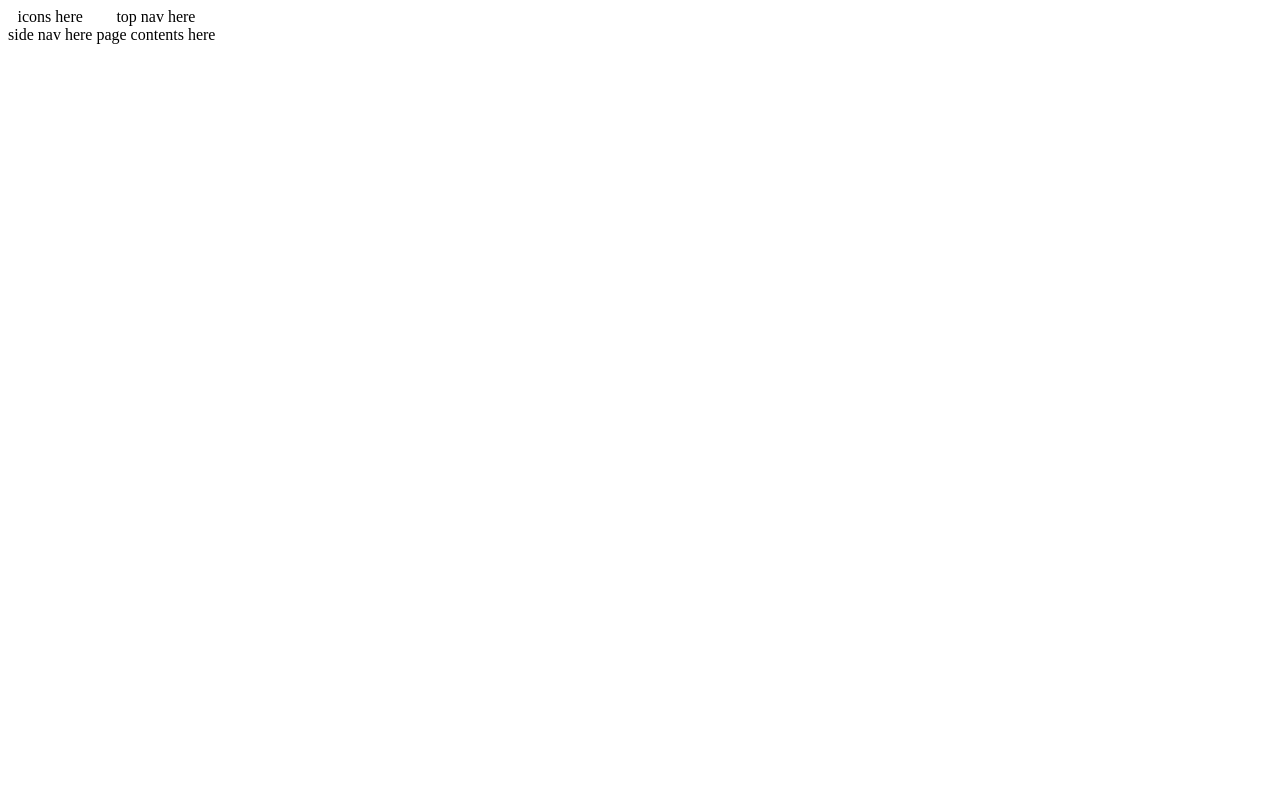
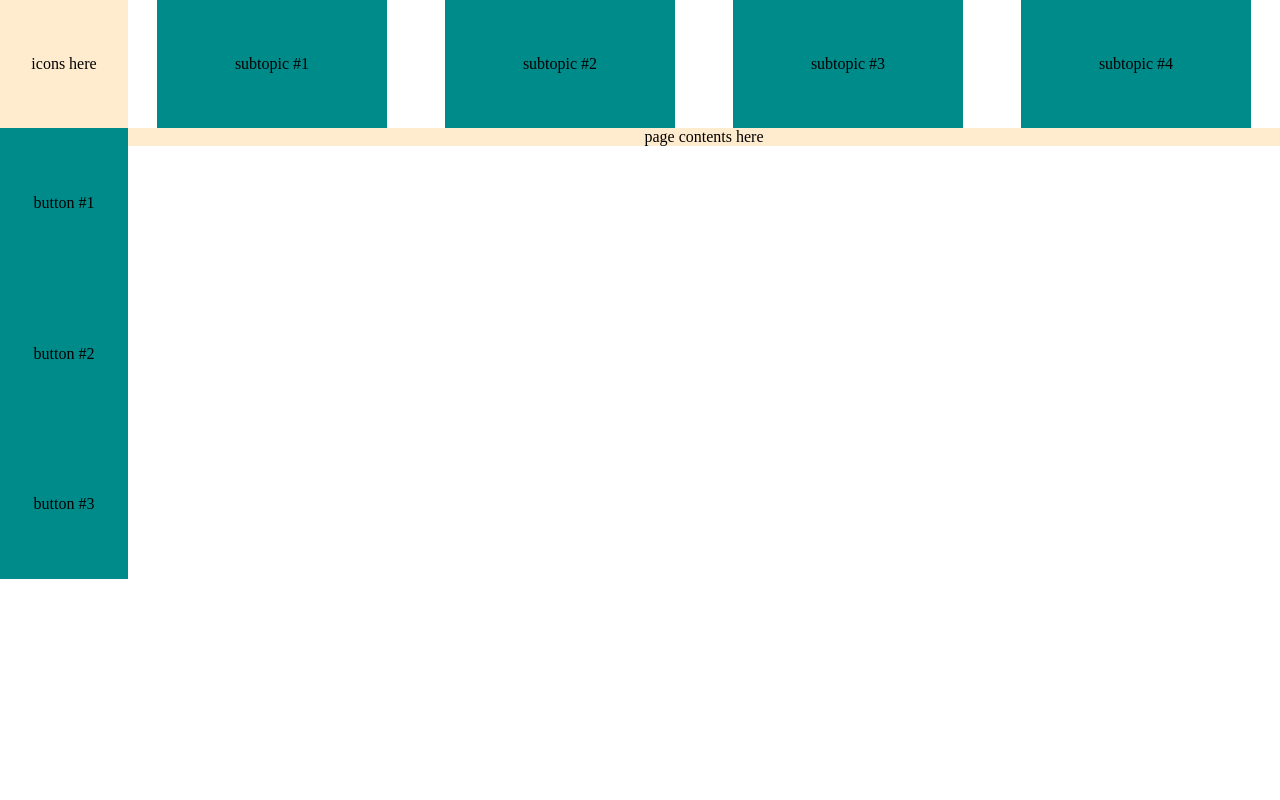
Before and after one commit to 6peterlu/6peterlu.github.io, a plain HTML site: page index.html in a window 1280 px wide. Drawn offline with Linux system fonts and the light colour scheme.

Commit message:
basic layout

```diff
--- a/index.html
+++ b/index.html
@@ -9,13 +9,32 @@
 				icons here
 			</section>
 			<section id="side-nav-bar">
-				side nav here
+				<div class="side-nav-button">
+					button #1
+				</div>
+				<div class="side-nav-button">
+					button #2
+				</div>
+				<div class="side-nav-button">
+					button #3
+				</div>
 			</section>
 		</div>
 
 		<div id="right-panel">
 			<section id="top-nav-bar">
-				top nav here
+				<div class="top-nav-button">
+					subtopic #1
+				</div>
+				<div class="top-nav-button">
+					subtopic #2
+				</div>
+				<div class="top-nav-button">
+					subtopic #3
+				</div>
+				<div class="top-nav-button">
+					subtopic #4
+				</div>
 			</section>
 			<section id = "page-contents">
 				page contents here
--- a/style.css
+++ b/style.css
@@ -1,26 +1,52 @@
+body {
+	margin: 0;
+}
 #left-panel {
-	display: inline-block;
+	float: left;
+	width: 10vw;
+	font-size: 1rem;
 }
 #right-panel {
-	display: inline-block;
+	float: left;
+	width: 90vw;
+	font-size: 1rem;
 }
 #icon-area {
 	display: flex;
 	align-items: center;
 	justify-content: center;
+	height: 16vh;
+	background-color: BlanchedAlmond;
 }
 #side-nav-bar {
-	display: flex;
-	align-items: center;
-	justify-content: center;
+	height: 84vh;
 }
 #top-nav-bar {
 	display: flex;
 	align-items: center;
-	justify-content: center;
+	justify-content: space-around;
+	height: 16vh;
 }
 #page-contents {
 	display: flex;
 	align-items: center;
 	justify-content: center;
+	background-color: BlanchedAlmond;
 }
+.side-nav-button {
+	background-color: DarkCyan;
+	height: 20%;
+	max-width: 100%;
+	padding: 1vh 1vw;
+	display: flex;
+	align-items: center;
+	justify-content: center;
+}
+.top-nav-button {
+	background-color: DarkCyan;
+	height: 100%;
+	width: 20%;
+	display: flex;
+	align-items: center;
+	justify-content: center;
+}
```
Also changed, not shown: 1 other file.
